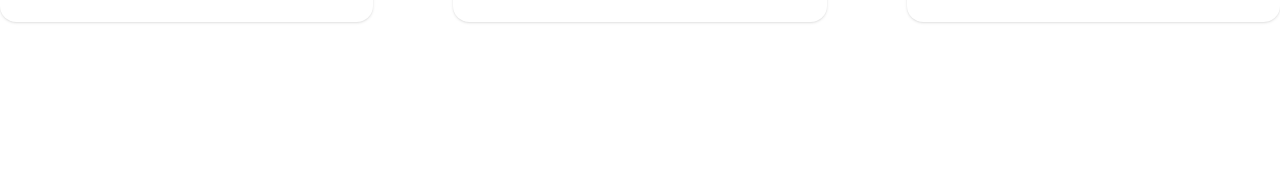
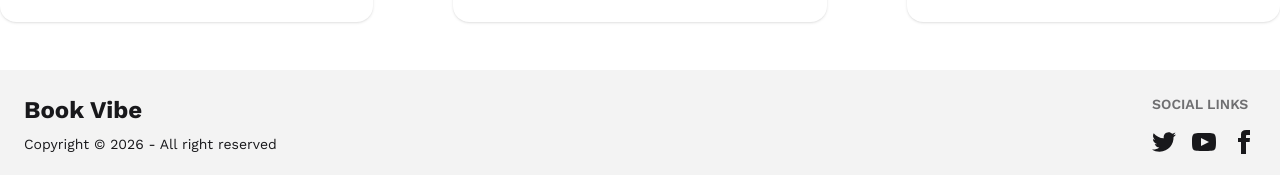
Before and after one commit to Saharier36/Book-Vibe, a React (Vite) app: page / in a window 1280 px wide. Shown: the part 2489-2664 px from the top of the page. Before the commit the page ends 2559 px from the top, so only its background shows below. Built offline with nearby package versions, Linux system fonts and the light colour scheme; a web font is replaced by a local one.

Commit message:
added footer

```diff
--- /dev/null
+++ b/src/components/shared/Footer/Footer.jsx
@@ -0,0 +1,57 @@
+import React from "react";
+import { Link } from "react-router";
+
+const Footer = () => {
+  return (
+    <div>
+      <footer className="footer justify-between sm:footer-horizontal bg-[#F3F3F3] p-6 container mx-auto">
+        <aside>
+          <Link to={"/"} className="text-2xl font-bold">
+            Book Vibe
+          </Link>
+          <p>Copyright © {new Date().getFullYear()} - All right reserved</p>
+        </aside>
+        <nav>
+          <h6 className="footer-title">Social Links</h6>
+          <div className="grid grid-flow-col gap-4">
+            <a>
+              <svg
+                xmlns="http://www.w3.org/2000/svg"
+                width="24"
+                height="24"
+                viewBox="0 0 24 24"
+                className="fill-current"
+              >
+                <path d="M24 4.557c-.883.392-1.832.656-2.828.775 1.017-.609 1.798-1.574 2.165-2.724-.951.564-2.005.974-3.127 1.195-.897-.957-2.178-1.555-3.594-1.555-3.179 0-5.515 2.966-4.797 6.045-4.091-.205-7.719-2.165-10.148-5.144-1.29 2.213-.669 5.108 1.523 6.574-.806-.026-1.566-.247-2.229-.616-.054 2.281 1.581 4.415 3.949 4.89-.693.188-1.452.232-2.224.084.626 1.956 2.444 3.379 4.6 3.419-2.07 1.623-4.678 2.348-7.29 2.04 2.179 1.397 4.768 2.212 7.548 2.212 9.142 0 14.307-7.721 13.995-14.646.962-.695 1.797-1.562 2.457-2.549z"></path>
+              </svg>
+            </a>
+            <a>
+              <svg
+                xmlns="http://www.w3.org/2000/svg"
+                width="24"
+                height="24"
+                viewBox="0 0 24 24"
+                className="fill-current"
+              >
+                <path d="M19.615 3.184c-3.604-.246-11.631-.245-15.23 0-3.897.266-4.356 2.62-4.385 8.816.029 6.185.484 8.549 4.385 8.816 3.6.245 11.626.246 15.23 0 3.897-.266 4.356-2.62 4.385-8.816-.029-6.185-.484-8.549-4.385-8.816zm-10.615 12.816v-8l8 3.993-8 4.007z"></path>
+              </svg>
+            </a>
+            <a>
+              <svg
+                xmlns="http://www.w3.org/2000/svg"
+                width="24"
+                height="24"
+                viewBox="0 0 24 24"
+                className="fill-current"
+              >
+                <path d="M9 8h-3v4h3v12h5v-12h3.642l.358-4h-4v-1.667c0-.955.192-1.333 1.115-1.333h2.885v-5h-3.808c-3.596 0-5.192 1.583-5.192 4.615v3.385z"></path>
+              </svg>
+            </a>
+          </div>
+        </nav>
+      </footer>
+    </div>
+  );
+};
+
+export default Footer;
--- a/src/layout/MainLayout.jsx
+++ b/src/layout/MainLayout.jsx
@@ -1,12 +1,14 @@
 import React from 'react';
 import Navbar from '../components/shared/Navbar/Navbar';
 import { Outlet } from 'react-router';
+import Footer from '../components/shared/Footer/Footer';
 
 const MainLayout = () => {
     return (
         <div>
             <Navbar></Navbar>
             <Outlet></Outlet>
+            <Footer></Footer>
         </div>
     );
 };
```
